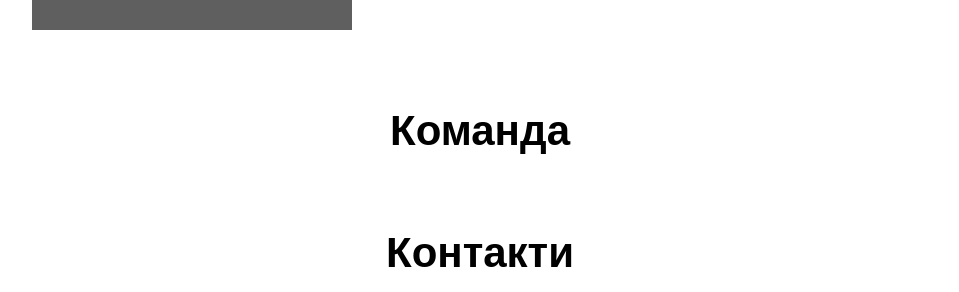
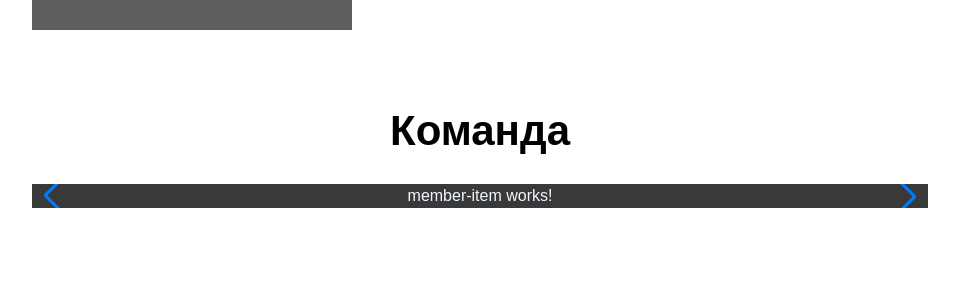
Before and after one commit to 5450L/kpi-clinic-client, an Angular app: page / in a window 1280 px wide. Shown: the part 762-1054 px from the top of the page, without its empty margins (160-1119 px from the left). Built offline with nearby package versions, Linux system fonts and the light colour scheme; grey boxes are pictures that could not be loaded.

Commit message:
added Swiper to a project

```diff
--- a/package.json
+++ b/package.json
@@ -18,8 +18,8 @@
     "@angular/platform-browser": "^18.1.0",
     "@angular/platform-browser-dynamic": "^18.1.0",
     "@angular/router": "^18.1.0",
-    "ng-mat-carousel": "^0.11.1",
     "rxjs": "~7.8.0",
+    "swiper": "^11.1.9",
     "tslib": "^2.3.0",
     "zone.js": "~0.14.3"
   },
--- a/src/app/components/main-page/clinic-services-components/service-unit-list-item/service-unit-list-item.component.ts
+++ b/src/app/components/main-page/clinic-services-components/service-unit-list-item/service-unit-list-item.component.ts
@@ -13,7 +13,6 @@ export class ServiceUnitListItemComponent implements OnInit {
   @Input({ required: true }) unitListItem!: UnitListItem;
 
   ngOnInit(): void {
-    console.log('unitListItem', this.unitListItem);
   }
 
 }
--- a/src/app/components/main-page/team-components/member-item/member-item.component.css
+++ b/src/app/components/main-page/team-components/member-item/member-item.component.css
@@ -0,0 +1,5 @@
+p {
+    color: aliceblue;
+  background-color: rgb(58, 57, 57);
+  text-align: center;
+}
--- a/src/app/components/main-page/team-components/member-item/member-item.component.ts
+++ b/src/app/components/main-page/team-components/member-item/member-item.component.ts
@@ -1,5 +1,4 @@
 import { Component } from '@angular/core';
-import { MatCarouselSlide, MatCarouselSlideComponent } from 'ng-mat-carousel';
 
 @Component({
   selector: 'member-item',
--- a/src/app/components/main-page/team-components/member-list/member-list.component.css
+++ b/src/app/components/main-page/team-components/member-list/member-list.component.css
@@ -0,0 +1,3 @@
+:host {
+  max-width: 100%;
+}
--- a/src/app/components/main-page/team-components/member-list/member-list.component.html
+++ b/src/app/components/main-page/team-components/member-list/member-list.component.html
@@ -1 +1,18 @@
-<mat-carousel> </mat-carousel>
+<swiper-container
+  class=".swiper"
+  slides-per-view="1"
+  [loop]="true"
+  space-between="16"
+  [centered-slides]="true"
+  [navigation]="true"
+>
+  <swiper-slide>
+    <member-item />
+  </swiper-slide>
+  <swiper-slide>
+    <member-item />
+  </swiper-slide>
+  <swiper-slide>
+    <member-item />
+  </swiper-slide>
+</swiper-container>
--- a/src/app/components/main-page/team-components/member-list/member-list.component.ts
+++ b/src/app/components/main-page/team-components/member-list/member-list.component.ts
@@ -1,13 +1,13 @@
-import { Component } from '@angular/core';
-import { MatCarousel, MatCarouselComponent } from 'ng-mat-carousel';
+import { Component, CUSTOM_ELEMENTS_SCHEMA } from '@angular/core';
+import { MemberItemComponent } from "../member-item/member-item.component";
 
 @Component({
   selector: 'member-list',
   standalone: true,
-  imports: [],
+  imports: [MemberItemComponent],
   templateUrl: './member-list.component.html',
-  styleUrl: './member-list.component.css'
+  styleUrl: './member-list.component.css',
+  schemas: [CUSTOM_ELEMENTS_SCHEMA]
 })
 export class MemberListComponent {
-
 }
--- a/src/app/pages/main-page/main-page.component.html
+++ b/src/app/pages/main-page/main-page.component.html
@@ -12,6 +12,8 @@
   <service-units-list />
 </main-page-section>
 
-<main-page-section title="Команда"></main-page-section>
+<main-page-section title="Команда">
+  <member-list />
+</main-page-section>
 
 <main-page-section title="Контакти"></main-page-section>
--- a/src/app/pages/main-page/main-page.component.ts
+++ b/src/app/pages/main-page/main-page.component.ts
@@ -1,11 +1,12 @@
 import { Component } from '@angular/core';
 import { MainPageSectionComponent } from '../../components/main-page/main-page-section/main-page-section.component';
 import { ServiceUnitsListComponent } from "../../components/main-page/clinic-services-components/service-units-list/service-units-list.component";
+import { MemberListComponent } from "../../components/main-page/team-components/member-list/member-list.component";
 
 @Component({
   selector: 'main-page',
   standalone: true,
-  imports: [MainPageSectionComponent, ServiceUnitsListComponent],
+  imports: [MainPageSectionComponent, ServiceUnitsListComponent, MemberListComponent],
   templateUrl: './main-page.component.html',
   styleUrl: './main-page.component.css'
 })
--- a/src/main.ts
+++ b/src/main.ts
@@ -1,6 +1,8 @@
 import { bootstrapApplication } from '@angular/platform-browser';
 import { appConfig } from './app/app.config';
 import { AppComponent } from './app/app.component';
+import { register } from 'swiper/element/bundle';
 
+register()
 bootstrapApplication(AppComponent, appConfig)
   .catch((err) => console.error(err));
```
Also changed, not shown: 1 other file (tests, documents, lock files or other folders).
